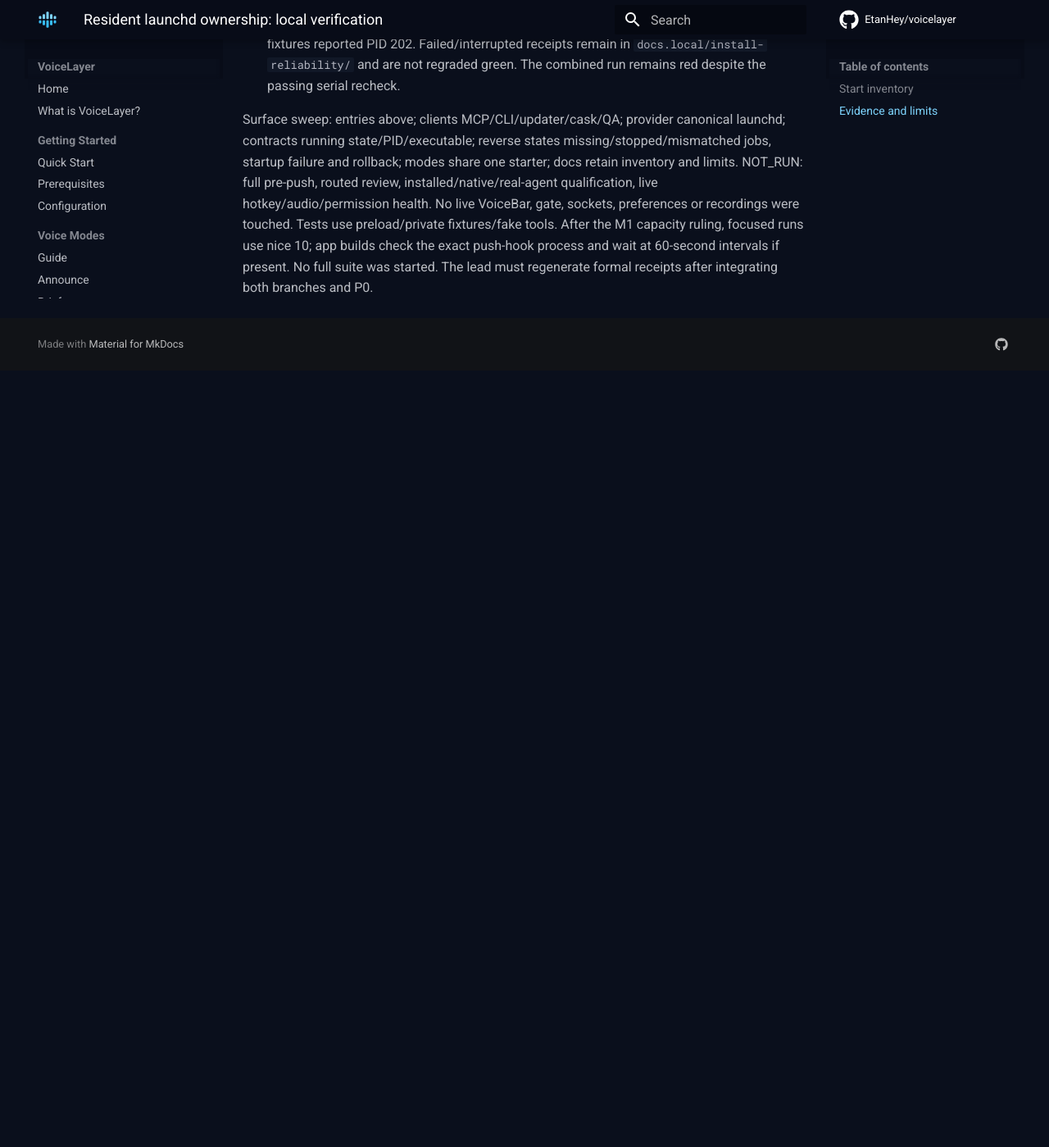
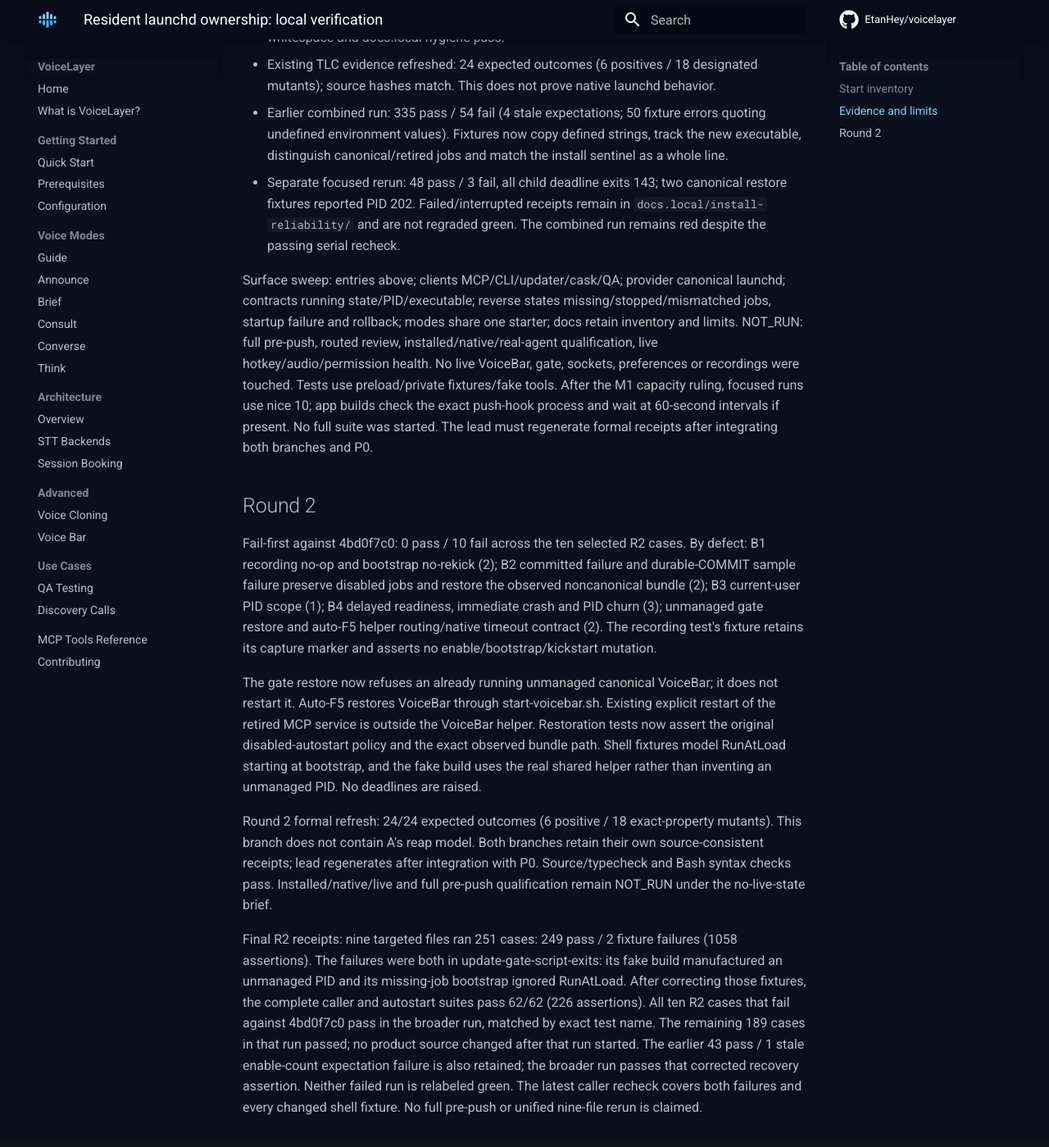
Before and after one commit to EtanHey/voicelayer, an MkDocs documentation site: the page built from docs/install-reliability-launchd-verification.md, in a window 1280 px wide and 1400 px high, scrolled down 1367 px. Shown: the whole window at 82% size. Built offline with MkDocs 1.6.1 and Material for MkDocs 9.7.7, drawn with Linux system fonts in a browser that asks for light colours; comment, search, counter and statistics services are not loaded; before the commit the page ends 1819 px from its top, so only the background shows below that; some of the changed text lies outside the part shown.

Commit message:
fix(voicebar): preserve capture and recovery policy on launch
Address round-two B1/B2 blockers and B3/B4: safe idempotent start, observed-bundle fault recovery with jobs disabled, user-scoped ownership and stable startup verification. Route auto-F5 restore through the shared helper.

Co-Authored-By: GPT-6.1 Sol <noreply@openai.com>

```diff
--- a/docs/install-reliability-launchd-verification.md
+++ b/docs/install-reliability-launchd-verification.md
@@ -1,10 +1,19 @@
 # Resident launchd ownership: local verification
 
 Base: `849483ae6f04f0edc8310fcab1793c6e7614c0d0` (`origin/integration/2.3`).
-The shared starter enables the canonical job, bootstraps its installed plist if missing,
-kickstarts `-k gui/$UID/com.voicelayer.voicebar`, and requires running state plus the
-sole VoiceBar PID and expected executable. Every failure is loud; resident startup
-has no LaunchServices fallback. Nonresident QA paths retain their existing launches.
+The shared starter returns without mutation for an already verified resident. Otherwise
+it enables the canonical job and bootstraps its installed plist if missing. RunAtLoad
+owns a newly bootstrapped instance; the helper never kicks it a second time. A loaded
+stopped job receives plain `kickstart`, never `-k`. Verification requires running state,
+the current user's sole VoiceBar PID, expected executable, and two consecutive good
+samples of the same PID. The default 250 × 100 ms budget exceeds the native
+acceptedQuitWait (2 × 1 s + 1 s). Every failure is loud.
+
+Supervised-bootstrap recovery preserves the original policy: after a committed
+installer fault or non-OPEN gate, jobs stay disabled and admission stays closed.
+Availability recovery opens the observed bundle, including old installs outside
+/Applications. Only precommit OPEN recovery of the canonical bundle uses the
+launchd helper. Nonresident QA paths retain their existing launches.
 
 ## Start inventory
 
@@ -43,3 +52,39 @@ recordings were touched. Tests use preload/private fixtures/fake tools. After th
 capacity ruling, focused runs use nice 10; app builds check the exact push-hook process
 and wait at 60-second intervals if present. No full suite was started.
 The lead must regenerate formal receipts after integrating both branches and P0.
+
+## Round 2
+
+Fail-first against 4bd0f7c0: 0 pass / 10 fail across the ten selected R2 cases.
+By defect: B1 recording no-op and bootstrap no-rekick (2); B2 committed failure
+and durable-COMMIT sample failure preserve disabled jobs and restore the observed
+noncanonical bundle (2); B3 current-user PID scope (1); B4 delayed readiness,
+immediate crash and PID churn (3); unmanaged gate restore and auto-F5 helper
+routing/native timeout contract (2). The recording test's fixture retains its
+capture marker and asserts no enable/bootstrap/kickstart mutation.
+
+The gate restore now refuses an already running unmanaged canonical VoiceBar;
+it does not restart it. Auto-F5 restores VoiceBar through start-voicebar.sh.
+Existing explicit restart of the retired MCP service is outside the VoiceBar helper.
+Restoration tests now assert the original disabled-autostart policy and the exact
+observed bundle path. Shell fixtures model RunAtLoad starting at bootstrap, and
+the fake build uses the real shared helper rather than inventing an unmanaged PID.
+No deadlines are raised.
+
+Round 2 formal refresh: 24/24 expected outcomes (6 positive / 18 exact-property
+mutants). This branch does not contain A's reap model. Both branches retain their
+own source-consistent receipts; lead regenerates after integration with P0.
+Source/typecheck and Bash syntax checks pass. Installed/native/live and full
+pre-push qualification remain NOT_RUN under the no-live-state brief.
+
+Final R2 receipts: nine targeted files ran 251 cases: 249 pass / 2 fixture
+failures (1058 assertions). The failures were both in update-gate-script-exits:
+its fake build manufactured an unmanaged PID and its missing-job bootstrap
+ignored RunAtLoad. After correcting those fixtures, the complete caller and
+autostart suites pass 62/62 (226 assertions). All ten R2 cases that fail against
+4bd0f7c0 pass in the broader run, matched by exact test name. The remaining
+189 cases in that run passed; no product source changed after that run started.
+The earlier 43 pass / 1 stale enable-count expectation failure is also retained;
+the broader run passes that corrected recovery assertion. Neither failed run
+is relabeled green. The latest caller recheck covers both failures and every
+changed shell fixture. No full pre-push or unified nine-file rerun is claimed.
```
Also changed, not shown: 17 other files.
